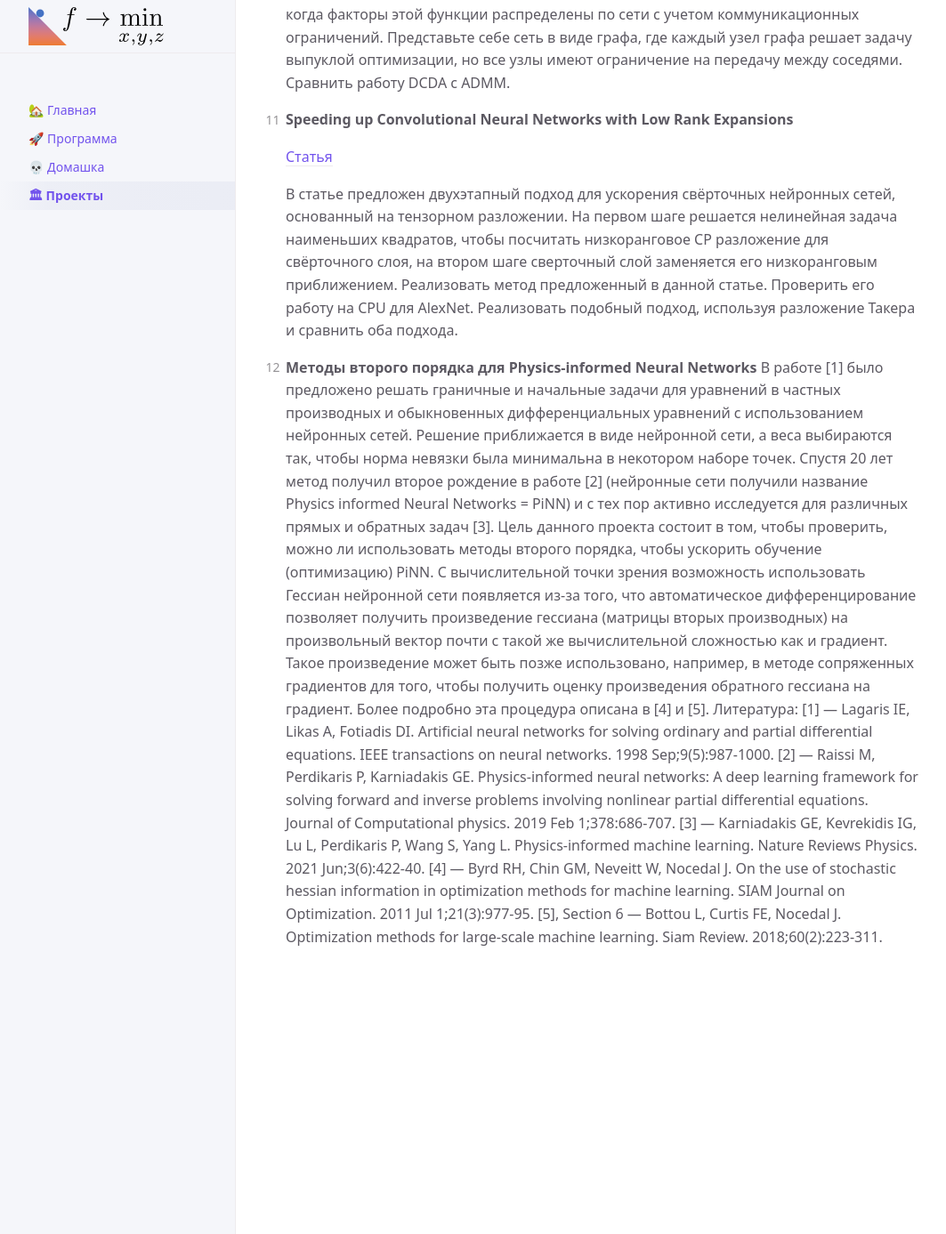
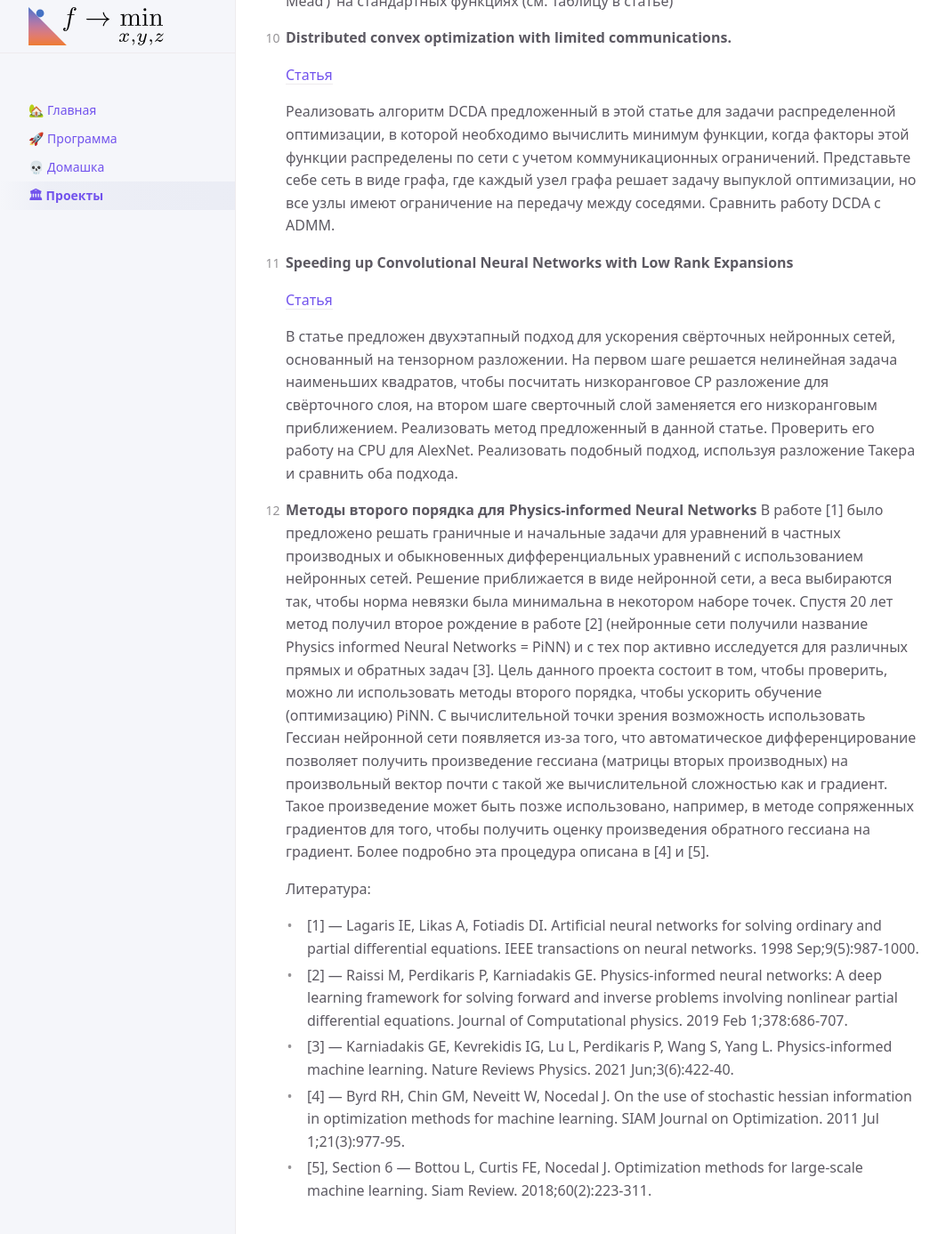
Before and after one commit to MerkulovDaniil/msus22, a Jekyll site: the page built from projects.md, in a window 1280 px wide and 1400 px high, scrolled down 1904 px. Shown: the top 1387 px of the window at 89% size, without its empty margins (107-1170 px from the left). Built offline with Jekyll 4.4.1, drawn with Linux system fonts in a browser that asks for light colours; our own code applies the rules of GitHub Pages for plain Markdown files; formulas are drawn with MathJax 3; a script that is not in the unit is left out; before the commit the page ends 3018 px from its top, so only the background shows below that; some of the changed text lies outside the part shown.

Commit message:
Update projects.md

```diff
--- a/projects.md
+++ b/projects.md
@@ -30,10 +33,12 @@ nav_order: 4
 
 1. **Градиентный клиппинг.** (сложный).
     Посмотрите вот это [видео](http://www.mathnet.ru/php/seminars.phtml?option_lang=rus&presentid=35797). В различных моделях обучения возникают задачи стохастической оптимизации, в которых у градиентов имеются тяжелые хвосты. Для лучшей практической работы стандартных методов типа  SGD используется клиппирование (пробатченного) стохастического градиента. Такой проект мы делали летом со школьниками в Сируисе. В результате было сделано вот это
+
     * [Лендинг](https://bigchallenges.ru/clipping)
     * [GitHub](https://github.com/EugGolovanov/TorchClippedOptimizers)
     * [PyPi](https://pypi.org/project/torch-clip/)
     * [Флайер](https://www.overleaf.com/project/62d80dc6d1f5d958e839e580)
+
     Оказывается, для выпуклых задач есть довольно симпатчиная математика, стоящая за всем этим ([ссылка](https://arxiv.org/pdf/2106.05958.pdf))
     Проект заключается в том, чтобы подобрать новые примеры (классы) задач обучения, на которых клиппированные методы работают лучше неклипированных.
 
@@ -49,11 +54,13 @@ nav_order: 4
 1. **A Convergent Variant of the Nelder–Mead Algorithm.**
 
     [Статья](https://link.springer.com/article/10.1023/A:1014849028575)
+
     Реализовать алгоритм из данной статьи, сравнить его с 'scipy.minimize(method=’Nelder-Mead’)' на стандартных функциях (см. Таблицу в статье)
 
 1. **Distributed convex optimization with limited communications.**
 
     [Статья](https://arxiv.org/pdf/1810.12457.pdf)
+
     Реализовать алгоритм DCDA предложенный в этой статье для задачи распределенной оптимизации, в которой необходимо вычислить минимум функции, когда факторы этой функции распределены по сети с учетом коммуникационных ограничений. Представьте себе сеть в виде графа, где каждый узел графа решает задачу выпуклой оптимизации, но все узлы имеют ограничение на передачу между соседями. Сравнить работу DCDA с ADMM.
 
 1. **Speeding up Convolutional Neural Networks with Low Rank Expansions**
@@ -65,9 +72,10 @@ nav_order: 4
 1. **Методы второго порядка для Physics-informed Neural Networks**
     В работе [1] было предложено решать граничные и начальные задачи для уравнений в частных производных и обыкновенных дифференциальных уравнений с использованием нейронных сетей. Решение приближается в виде нейронной сети, а веса выбираются так, чтобы норма невязки была минимальна в некотором наборе точек. Спустя 20 лет метод получил второе рождение в работе [2] (нейронные сети получили название Physics informed Neural Networks = PiNN) и с тех пор активно исследуется для различных прямых и обратных задач [3].
     Цель данного проекта состоит в том, чтобы проверить, можно ли использовать методы второго порядка, чтобы ускорить обучение (оптимизацию) PiNN. С вычислительной точки зрения возможность использовать Гессиан нейронной сети появляется из-за того, что автоматическое дифференцирование позволяет получить произведение гессиана (матрицы вторых производных) на произвольный вектор почти с такой же вычислительной сложностью как и градиент. Такое произведение может быть позже использовано, например, в методе сопряженных градиентов для того, чтобы получить оценку произведения обратного гессиана на градиент. Более подробно эта процедура описана в [4] и [5].
+
     Литература:
-    [1] — Lagaris IE, Likas A, Fotiadis DI. Artificial neural networks for solving ordinary and partial differential equations. IEEE transactions on neural networks. 1998 Sep;9(5):987-1000.
-    [2] — Raissi M, Perdikaris P, Karniadakis GE. Physics-informed neural networks: A deep learning framework for solving forward and inverse problems involving nonlinear partial differential equations. Journal of Computational physics. 2019 Feb 1;378:686-707.
-    [3] — Karniadakis GE, Kevrekidis IG, Lu L, Perdikaris P, Wang S, Yang L. Physics-informed machine learning. Nature Reviews Physics. 2021 Jun;3(6):422-40.
-    [4] — Byrd RH, Chin GM, Neveitt W, Nocedal J. On the use of stochastic hessian information in optimization methods for machine learning. SIAM Journal on Optimization. 2011 Jul 1;21(3):977-95.
-    [5], Section 6 — Bottou L, Curtis FE, Nocedal J. Optimization methods for large-scale machine learning. Siam Review. 2018;60(2):223-311.
+    * [1] — Lagaris IE, Likas A, Fotiadis DI. Artificial neural networks for solving ordinary and partial differential equations. IEEE transactions on neural networks. 1998 Sep;9(5):987-1000.
+    * [2] — Raissi M, Perdikaris P, Karniadakis GE. Physics-informed neural networks: A deep learning framework for solving forward and inverse problems involving nonlinear partial differential equations. Journal of Computational physics. 2019 Feb 1;378:686-707.
+    * [3] — Karniadakis GE, Kevrekidis IG, Lu L, Perdikaris P, Wang S, Yang L. Physics-informed machine learning. Nature Reviews Physics. 2021 Jun;3(6):422-40.
+    * [4] — Byrd RH, Chin GM, Neveitt W, Nocedal J. On the use of stochastic hessian information in optimization methods for machine learning. SIAM Journal on Optimization. 2011 Jul 1;21(3):977-95.
+    * [5], Section 6 — Bottou L, Curtis FE, Nocedal J. Optimization methods for large-scale machine learning. Siam Review. 2018;60(2):223-311.
```
Also changed, not shown: other parts of projects.md (+4 -1 lines).
